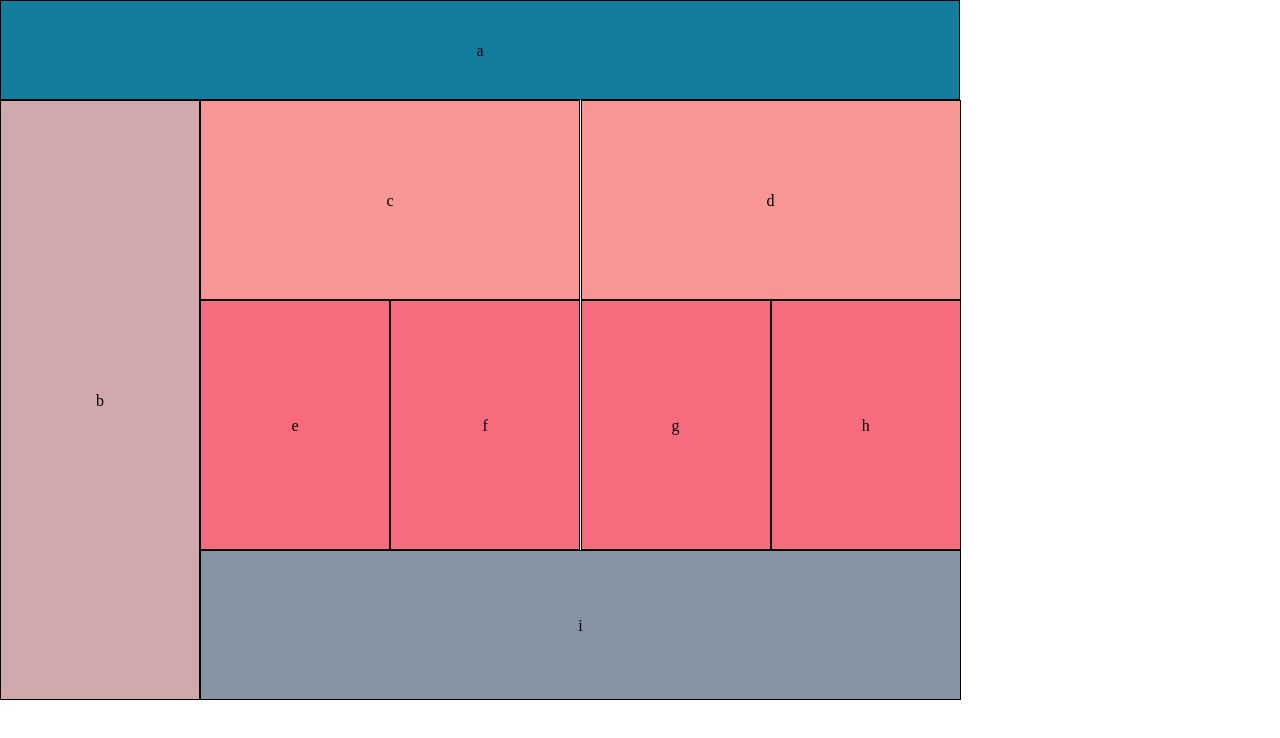
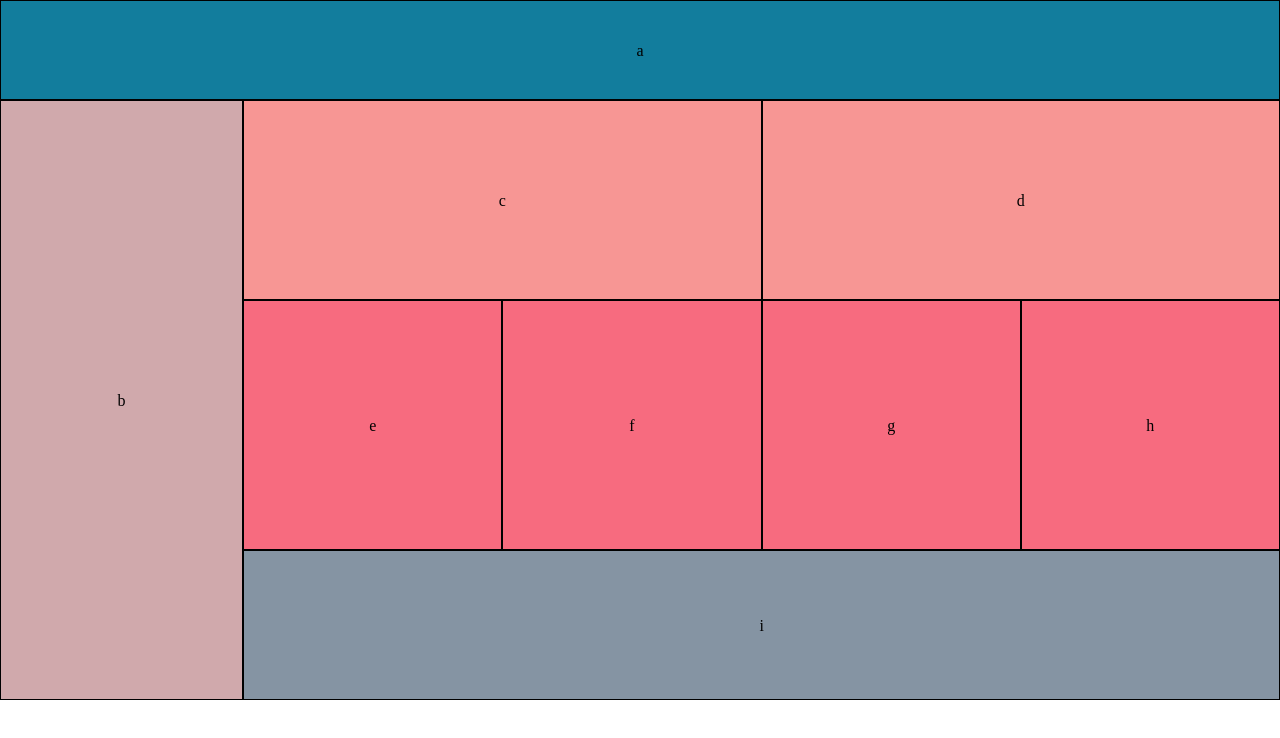
Before and after one commit to DanaAbbadi/lab-01, a plain HTML site: page index.html in a window 1280 px wide. Drawn offline with Linux system fonts and the light colour scheme.

Commit message:
fixed desktop view

```diff
--- a/css/layout.css
+++ b/css/layout.css
@@ -3,22 +3,22 @@
 
  @media screen and (min-width:1025px){
     main{
-        width: 960px;
+        width: 100%;
         height: 700px;
     }
 
     header{
         height:100px ;
-        width: 960px;
+        width: 100%;
         line-height: 100px;
 
 
     }
     #container{
-        width: 960px;
+        width: 100%;
         height: 600px;
         display: grid;
-        grid-template-columns: 1fr 1fr;
+        grid-template-columns: 1fr 81%;
 
 
 
@@ -28,13 +28,18 @@
         /* float: left; */
 
         height:600px ;
-        width: 200px;
+        width: 100%;
         line-height: 600px;
+    }
+
+    #forAll{
+        width: 100%;
+
     }
 
     .cd-cont{
         display: grid;
-        grid-template-columns: 50% 50%;
+        grid-template-columns: 1fr 1fr;
 
     }
     #all{
@@ -44,13 +49,13 @@
 
     .cd-div{
         height:200px ;
-        width: 380px;
+        width: 100%;
         line-height: 200px;
     }
 
     .efgh-div{
         height:250px ;
-        width: 190px;
+        width: 100%;
         line-height: 250px;
         /* float: left; */
 
@@ -59,7 +64,7 @@
 
     #idiv{
         height:150px ;
-        width: 761px;
+        width: 100%;
         line-height: 150px;
     }
     }
```
